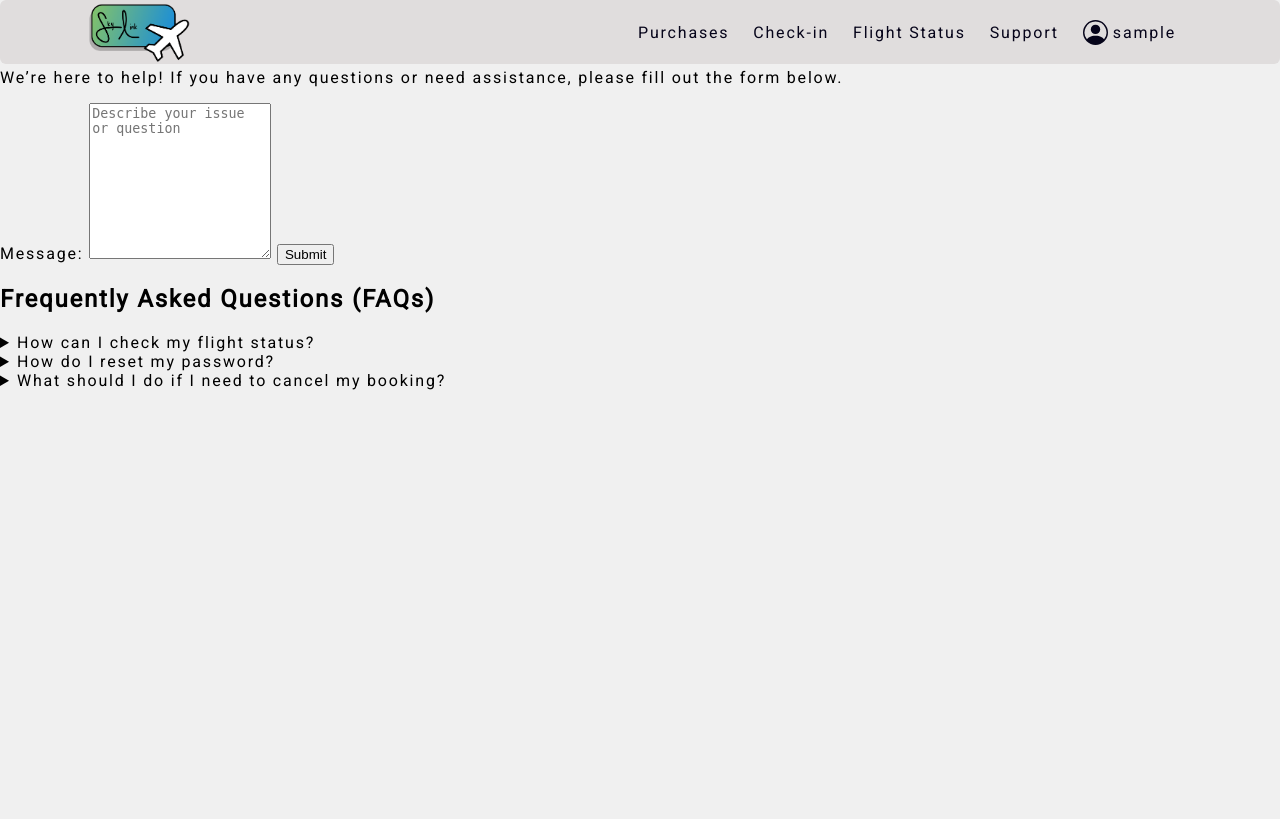
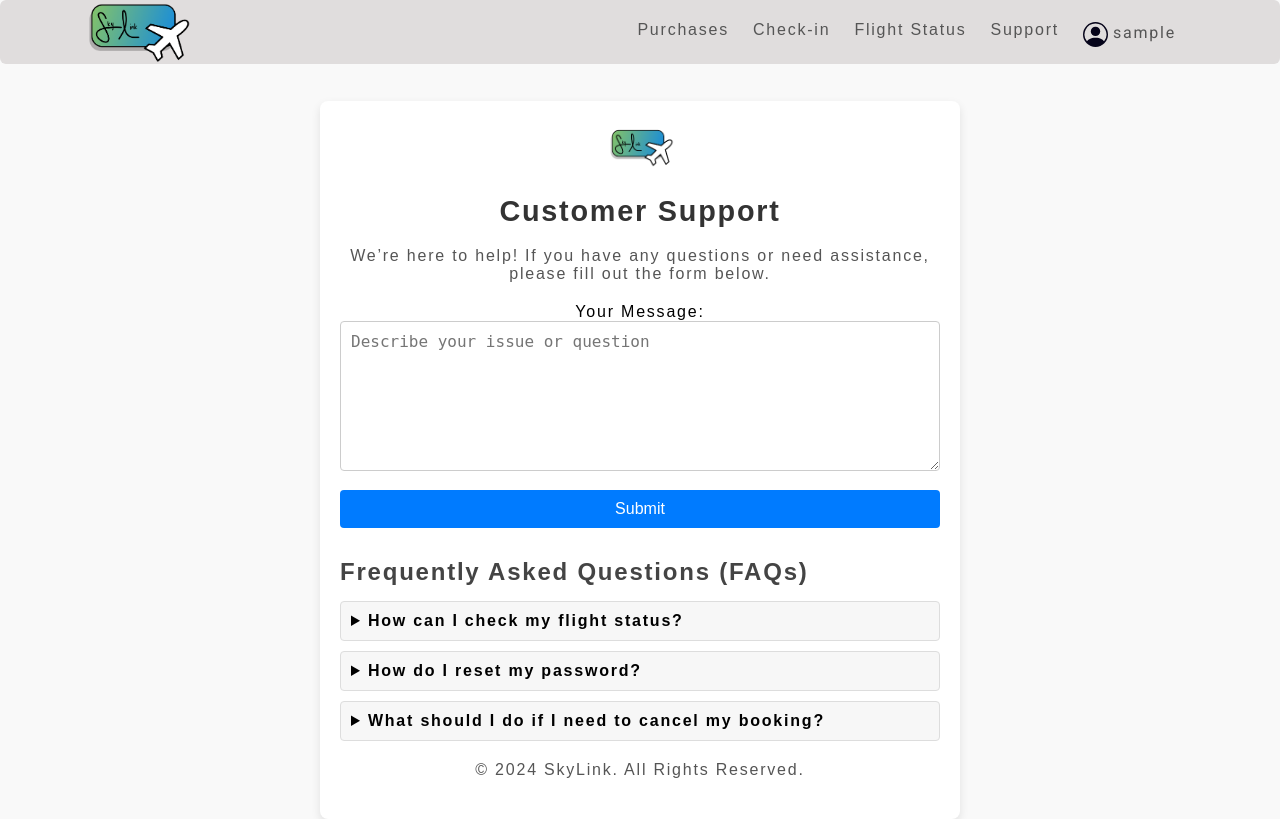
Before and after one commit to Mutton9558/SkyLink, a Flask app: page /support in a window 1280 px wide. Before the commit the page ends 390 px from the top, so only its background shows below. Run offline with Flask 3, Linux system fonts and the light colour scheme; the visitor is signed in with stand-in values (Sample User, id 1).

Commit message:
Edits to support.html, addition of check_in.html
Added a user check in system based on the previously made user database.

```diff
--- a/app.py
+++ b/app.py
@@ -167,6 +167,26 @@ def support():
             return redirect(url_for("support"))
 
         return render_template("support.html", profile_Name = session["user"])
+@app.route('/check-in', methods=["GET", "POST"])
+def check_in():
+    if request.method == "POST":
+        ic_number = request.form.get("ic_number")
+        email = request.form.get("email")
+
+
+        user = users.query.filter_by(icNumber=ic_number, email=email).first()
+
+        if user:
+
+            flash(f"Check-in successful! Welcome, {user.name}.", "success")
+            return redirect(url_for("check_in"))
+        else:
+
+            flash("Invalid IC Number or Email. Please try again.", "error")
+            return redirect(url_for("check_in"))
+
+
+    return render_template("check_in.html")
 
 if __name__ == "__main__":
     with app.app_context():
--- a/templates/support.html
+++ b/templates/support.html
@@ -4,8 +4,114 @@
     <meta charset="UTF-8">
     <meta name="viewport" content="width=device-width, initial-scale=1.0">
     <link rel="stylesheet" href="{{ url_for('static', filename='style.css') }}">
-    <link rel="icon" href="{{url_for('static', filename='img/icon.png')}}">
+    <link rel="icon" href="{{ url_for('static', filename='img/icon.png') }}">
     <title>Customer Support - SkyLink</title>
+    <style>
+        body {
+            margin: 0;
+            padding: 0;
+            font-family: Arial, sans-serif;
+            background-color: #f9f9f9;
+            display: flex;
+            justify-content: center;
+            align-items: center;
+            height: 100vh;
+        }
+
+        .center-box {
+            background-color: #ffffff;
+            box-shadow: 0px 4px 10px rgba(0, 0, 0, 0.1);
+            border-radius: 8px;
+            width: 90%;
+            max-width: 600px;
+            padding: 20px;
+            text-align: center;
+            margin-top: 120px;
+        }
+
+        header {
+            text-align: center;
+            margin-bottom: 20px;
+        }
+
+        h1 {
+            font-size: 1.8rem;
+            color: #333;
+        }
+
+        p {
+            font-size: 1rem;
+            color: #555;
+            margin-bottom: 20px;
+        }
+
+        form {
+            margin-top: 20px;
+        }
+
+        textarea {
+            width: 100%;
+            height: 150px;
+            padding: 10px;
+            font-size: 1rem;
+            border: 1px solid #ccc;
+            border-radius: 4px;
+            box-sizing: border-box;
+            resize: vertical;
+        }
+
+        button {
+            background-color: #007bff;
+            color: white;
+            padding: 10px 15px;
+            font-size: 1rem;
+            border: none;
+            border-radius: 4px;
+            cursor: pointer;
+            width: 100%;
+            margin-top: 15px;
+        }
+
+        button:hover {
+            background-color: #0056b3;
+        }
+
+        .faq {
+            margin-top: 30px;
+            text-align: left;
+        }
+
+        .faq h2 {
+            font-size: 1.5rem;
+            color: #444;
+            margin-bottom: 15px;
+        }
+
+        details {
+            margin-bottom: 10px;
+            padding: 10px;
+            border: 1px solid #ddd;
+            border-radius: 4px;
+            background-color: #f7f7f7;
+        }
+
+        details summary {
+            font-weight: bold;
+            cursor: pointer;
+        }
+
+        details p {
+            margin-top: 10px;
+            font-size: 0.9rem;
+            color: #666;
+        }
+
+        footer {
+            margin-top: 20px;
+            font-size: 0.9rem;
+            color: #999;
+        }
+    </style>
 </head>
 <body>
     <header class="header">
@@ -55,32 +161,21 @@
             </div>
         </div>
     </header>
+    <div class="center-box">
+        <header>
+            <img src="{{ url_for('static', filename='img/logo.png') }}" height="50" alt="SkyLink">
+            <h1>Customer Support</h1>
+            <p>We’re here to help! If you have any questions or need assistance, please fill out the form below.</p>
+        </header>
 
         <main>
-        <section class="support">
-            <div class="container">
-                <h1>Contact Customer Support</h1>
-                <p>We’re here to help! If you have any questions or need assistance, please fill out the form below.</p>
-                {% with messages = get_flashed_messages() %}
-                    {% if messages %}
-                        {% for msg in messages %}
-                            <p>{{ msg }}</p>
-                            <script>MSG.innerHTML = ""</script>
-                        {% endfor %}
-                    {% endif %}
-                {% endwith %}
             <form method="POST" action="/support">
-                    <label for="message">Message:</label>
-                    <textarea id="message" name="message" rows="10" placeholder="Describe your issue or question" required></textarea>
-
-                    <button type="submit" onclick=displayLoadMsg()>Submit</button>
+                <label for="message">Your Message:</label>
+                <textarea id="message" name="message" placeholder="Describe your issue or question" required></textarea>
+                <button type="submit">Submit</button>
             </form>
-                <p class="wait-msg"></p>
-            </div>
-        </section>
 
             <section class="faq">
-            <div class="container">
                 <h2>Frequently Asked Questions (FAQs)</h2>
                 <details>
                     <summary>How can I check my flight status?</summary>
@@ -94,13 +189,12 @@
                     <summary>What should I do if I need to cancel my booking?</summary>
                     <p>Log in to your account, navigate to "Purchases," and select the cancellation option for the relevant booking.</p>
                 </details>
-            </div>
             </section>
         </main>
 
-    <footer class="footer">
+        <footer>
+            <p>&copy; 2024 SkyLink. All Rights Reserved.</p>
         </footer>
-
-    <script src="{{ url_for('static', filename='script.js') }}"></script>
+    </div>
 </body>
 </html>
```
Also changed, not shown: templates/check_in.html (added, +137 -0 lines). Lines whose indentation alone changed are shown as unchanged.
